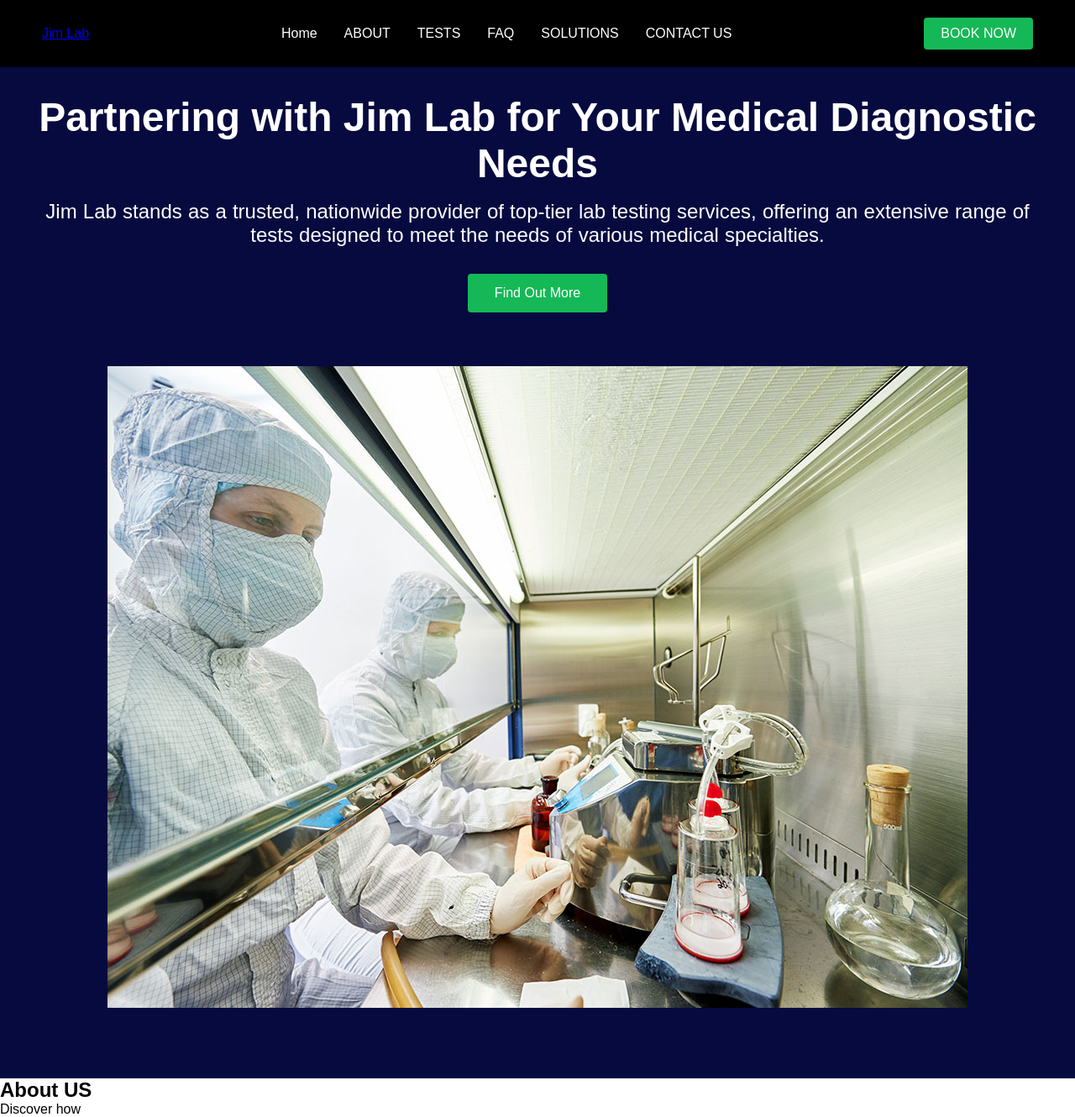
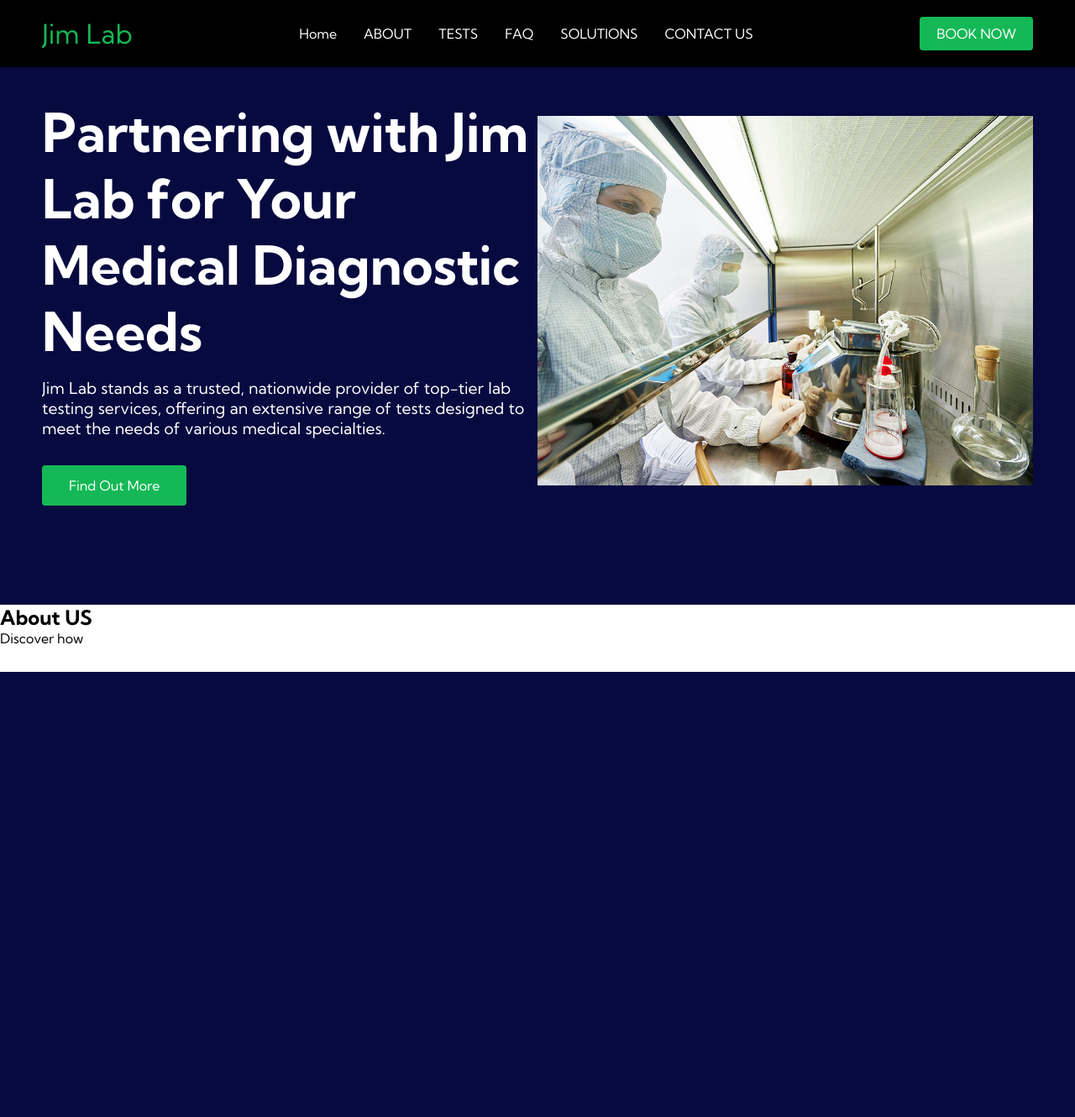
Before and after one commit to Orieo/jimlabs, a PHP site: page / in a window 1280 px wide. Shown: the whole page at 84% size. After the commit the page ends 800 px from the top, so only its background shows below. Run offline with PHP 8.4, Linux system fonts and the light colour scheme; some libraries are stand-ins or nearby versions.

Commit message:
adjusted front page for mobile

```diff
--- a/app.js
+++ b/app.js
@@ -1,8 +1,8 @@
-const menu = document.querySelector('#mobile-menu')
-const menuLinks = document.querySelector('.navbar_menu')
+const menu = document.querySelector('#mobile-menu');
+const menuLinks = document.querySelector('.navbar_menu');
 
 menu.addEventListener('click', function() {
-    menu.classList.toggle('is-active')
+    const isOpen = menu.classList.toggle('is-active');
     menuLinks.classList.toggle('active');
-    // console.log("opened navmenu");
+    menu.setAttribute('aria-expanded', isOpen); //aria-expanded
 });
--- a/index.html
+++ b/index.html
@@ -11,7 +11,7 @@
     <header>
         <nav class="navbar" role="navigation" aria-label="Main Nav">
             <div class="navbar_container">
-                <a href="/" id="navbar-logo">Jim Lab</a>
+                <a href="/" id="navbar_logo">Jim Lab</a>
                 <ul class="navbar_menu">
                         <li class="navbar_item">
                             <a href="/" class="navbar_links">Home</a>
@@ -57,20 +57,20 @@
                         <button class="hero_btn">Find Out More</button>
                 </div>
                 <div class="hero_image">
-                    <img id="hero-img" src="/images/lab.jpg" alt="Illustration of a Lab" />
+                    <img id="hero-img" src="/images/lab.jpg" alt="Illustration of a modern laboratory with medical equipment"/>
                 </div>
             </div>
         </section>
 
         <!-- About us -->
-         <section class="about-us">
+        <section class="about-us">
             <div class="container">
                 <h2>About US</h2>
                 <p class="intro-text">
                     Discover how
                 </p>
             </div>
-         </section>
+        </section>
     </main>
 
 
--- a/styles.css
+++ b/styles.css
@@ -1,9 +1,14 @@
+@import url('https://fonts.googleapis.com/css2?family=Kumbh+Sans:wght@400;700&display=swap');
 * {
     box-sizing: border-box;
     margin: 0;
     padding: 0;
     font-family: 'Kumbh Sans', sans-serif;
     overflow-x: hidden;
+}
+
+html {
+    scroll-behavior: smooth;
 }
 
 .navbar_container {
@@ -171,11 +176,10 @@
     grid-template-columns: 1fr 1fr;
     align-items: center;
     margin: 0 auto;
-    height: 110vh;
+    height: 90vh; /* Reduced height for better balance */
     width: 100%;
-    padding: 0 10px;
+    padding: 0 50px; /* Increased padding for better spacing */
     max-width: 1300px;
-    margin-left: 10px;
 }
 
 .hero_content {
@@ -218,13 +222,14 @@
 }
 
 #hero-img {
-    width: 80%;
-    height: 80%;
-
+    width: 100%;
+    height: auto; /* Ensure the image scales properly */
+    max-height: 700px; /* Limit image height */
+    object-fit: cover; /* Ensure the image covers the area */
 }
 
 /* Hero  Mobile */
-@media screen and (max-width: 768px) {
+@media screen and (max-width: 769px) { /* TABLETS  */
     .hero_container {
         grid-template-columns: 1fr;
         height: auto;
@@ -248,31 +253,8 @@
     }
 }
 
-@media screen and (min-width: 768px) { /*TABLETS*/
-    .hero_container {
-        grid-template-columns: 1fr;
-        height: auto;
-        padding: 80px 0px;
-        margin-left: 0px;
-    }
 
-    .hero_content {
-        text-align: center;
-        margin-bottom: 4rem;
-        padding: 0 2rem;
-    }
-
-    .hero_content h1 {
-        font-size: 3rem;
-        margin-top: 2rem;
-    }
-
-    .hero_content p {
-        font-size: 1.5rem;
-    }
-}
-
-@media screen and (max-width: 480px) {
+@media screen and (max-width: 480px) { /* Phones */
     .hero_container {
         width: 100vw;
     }
```
